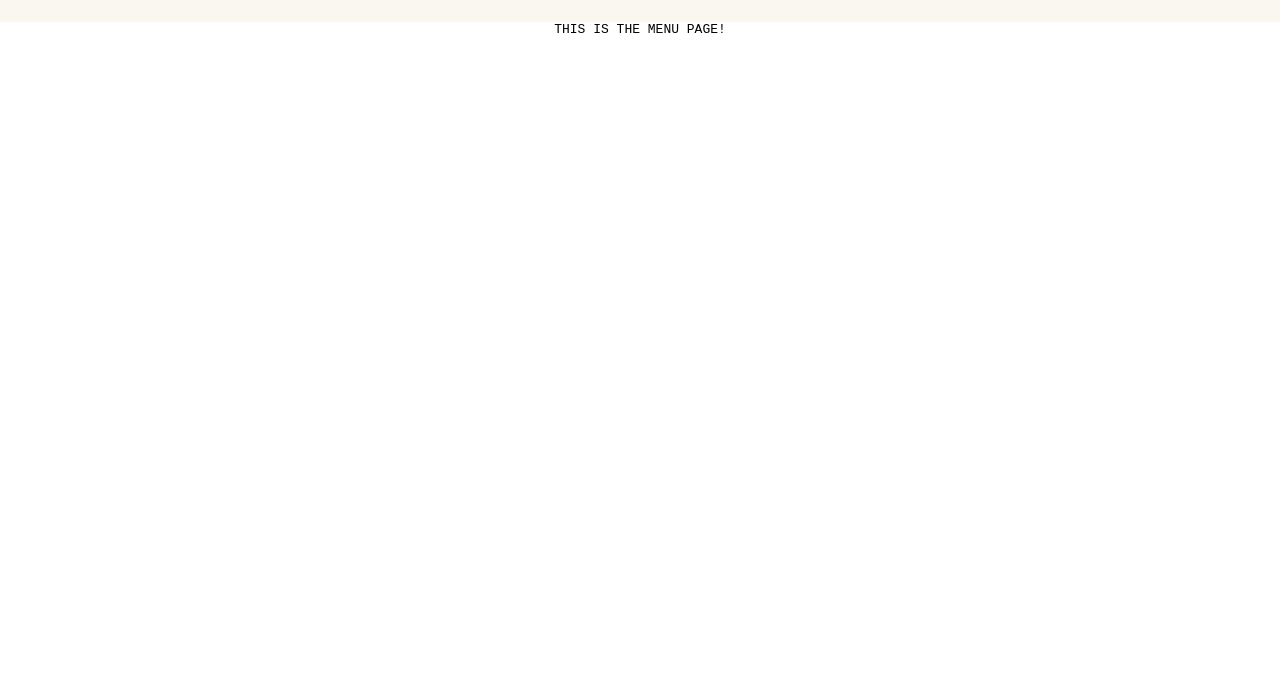
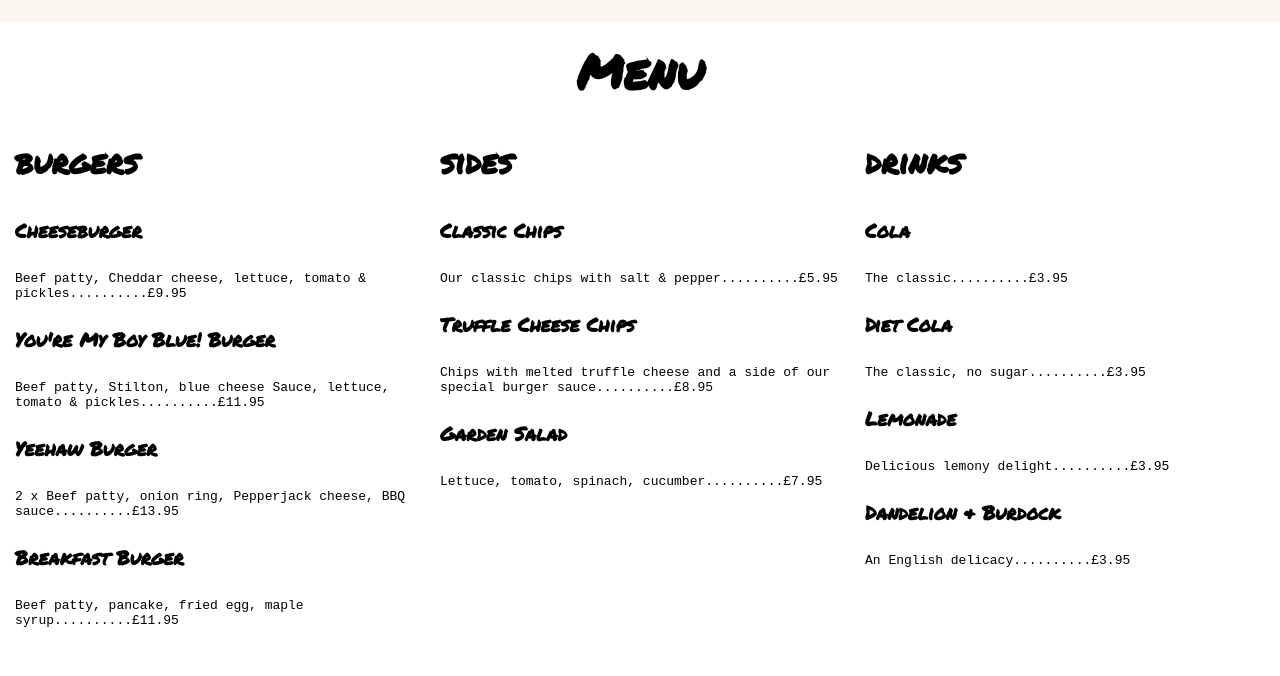
Before and after one commit to Sullivown/restaurant-demo-site, a website built with webpack: page dist/index.html in a window 1280 px wide. Both pictures are taken after a click on the item "menu". Shown: the part 124-800 px from the top of the page. Built offline with nearby package versions, Linux system fonts and the light colour scheme; a web font is replaced by a local one.

Commit message:
Add menu page and menu.json data file

```diff
--- /dev/null
+++ b/src/menu.json
@@ -0,0 +1,63 @@
+{
+    "burgers": [
+        {
+            "name": "Cheeseburger",
+            "description": "Beef patty, Cheddar cheese, lettuce, tomato & pickles",
+            "price": "9.95"
+        },
+        {
+            "name": "You're My Boy Blue! Burger",
+            "description": "Beef patty, Stilton, blue cheese Sauce, lettuce, tomato & pickles",
+            "price": "11.95"
+        },
+        {
+            "name": "Yeehaw Burger",
+            "description": "2 x Beef patty, onion ring, Pepperjack cheese, BBQ sauce",
+            "price": "13.95"
+        },
+        {
+            "name": "Breakfast Burger",
+            "description": "Beef patty, pancake, fried egg, maple syrup",
+            "price": "11.95"
+        }
+    ],
+    "sides": [
+        {
+            "name": "Classic Chips",
+            "description": "Our classic chips with salt & pepper",
+            "price": "5.95"
+        },
+        {
+            "name": "Truffle Cheese Chips",
+            "description": "Chips with melted truffle cheese and a side of our special burger sauce",
+            "price": "8.95"
+        },
+        {
+            "name": "Garden Salad",
+            "description": "Lettuce, tomato, spinach, cucumber",
+            "price": "7.95"
+        }
+    ],
+    "drinks": [
+        {
+            "name": "Cola",
+            "description": "The classic",
+            "price": "3.95"
+        },
+        {
+            "name": "Diet Cola",
+            "description": "The classic, no sugar",
+            "price": "3.95"
+        },
+        {
+            "name": "Lemonade",
+            "description": "Delicious lemony delight",
+            "price": "3.95"
+        },
+        {
+            "name": "Dandelion & Burdock",
+            "description": "An English delicacy",
+            "price": "3.95"
+        }
+    ]
+}
--- a/src/pages/menu.js
+++ b/src/pages/menu.js
@@ -1,14 +1,53 @@
+import data from '../menu.json';
+
 const menu = function() {
+    const menuData = data;
 
     const render = () => {
         const contentDiv = document.querySelector('#content');
         contentDiv.innerHTML = '';
 
-        const menuElement =  document.createElement('div');
-        menuElement.setAttribute('id', 'menu');
-        menuElement.textContent = 'THIS IS THE MENU PAGE!';
+        const menuDiv =  document.createElement('div');
+        menuDiv.setAttribute('id', 'menu');
+        menuDiv.classList.add('content-section');
 
-        contentDiv.appendChild(menuElement);
+        const menuTitle = document.createElement('h1');
+        menuTitle.setAttribute('id', 'menu-title');
+        menuTitle.classList.add('title');
+        menuTitle.textContent = 'Menu';
+        menuDiv.appendChild(menuTitle);
+
+        const menuItems = document.createElement('div');
+        menuItems.setAttribute('id', 'menu-items');
+
+        for (const category in menuData) {
+            const categoryDiv = document.createElement('div');
+            categoryDiv.classList.add('menu-category');
+            categoryDiv.setAttribute('id', category)
+            const categoryTitle= document.createElement('h3');
+            categoryTitle.innerHTML = category;
+
+            categoryDiv.appendChild(categoryTitle);
+
+            for (const item in menuData[category]) {
+                const itemDiv = document.createElement('div');
+                const itemTitle = document.createElement('h4');
+                itemTitle.innerHTML = menuData[category][item].name;
+                itemDiv.appendChild(itemTitle);
+
+                const itemDescription = document.createElement('p');
+                itemDescription.innerHTML = `${menuData[category][item].description}..........£${menuData[category][item].price}`;
+                itemDiv.appendChild(itemDescription);
+
+                categoryDiv.appendChild(itemDiv);
+            }
+
+            menuItems.appendChild(categoryDiv);
+        }
+
+        menuDiv.appendChild(menuItems);
+
+        contentDiv.appendChild(menuDiv);
     }
 
     return {
--- a/src/style.css
+++ b/src/style.css
@@ -13,8 +13,25 @@ body {
 }
 
 h1 {
+    font-family: 'Title Font';
     margin-block-start: 0px;
     margin-block-end: 0px;
+    font-size: 2;
+}
+
+h2 {
+    font-family: 'Title Font';
+    font-size: 2.5rem;
+}
+
+h3 {
+    font-family: 'Title Font';
+    font-size: 2rem;
+}
+
+h4 {
+    font-size: 1.2rem;
+    font-family: 'Title Font';
 }
 
 #app {
@@ -114,3 +131,22 @@ h1 {
     font-family: 'Title Font';
     font-size: 1.5rem;
 }
+
+#menu-title {
+    text-align: center;
+    font-size: 3rem;
+    font-family: 'Title Font';
+}
+
+#menu-items {
+    width: 100%;
+    display: flex;
+    gap: 25px;
+    justify-content: center;
+    flex-wrap: wrap;
+}
+
+.menu-category {
+    flex: 1 1 100px;
+    max-width: 500px;
+}
--- a/webpack.config.js
+++ b/webpack.config.js
@@ -29,10 +29,8 @@ module.exports = {
             type: 'asset/resource',
           },
           {
-            test: /\.(woff|woff2|ttf)$/,
-            use: {
-              loader: 'url-loader',
-            },
+            test: /\.(woff|woff2|eot|ttf|otf)$/i,
+            type: 'asset/resource',
           },
         ],
       },
```
